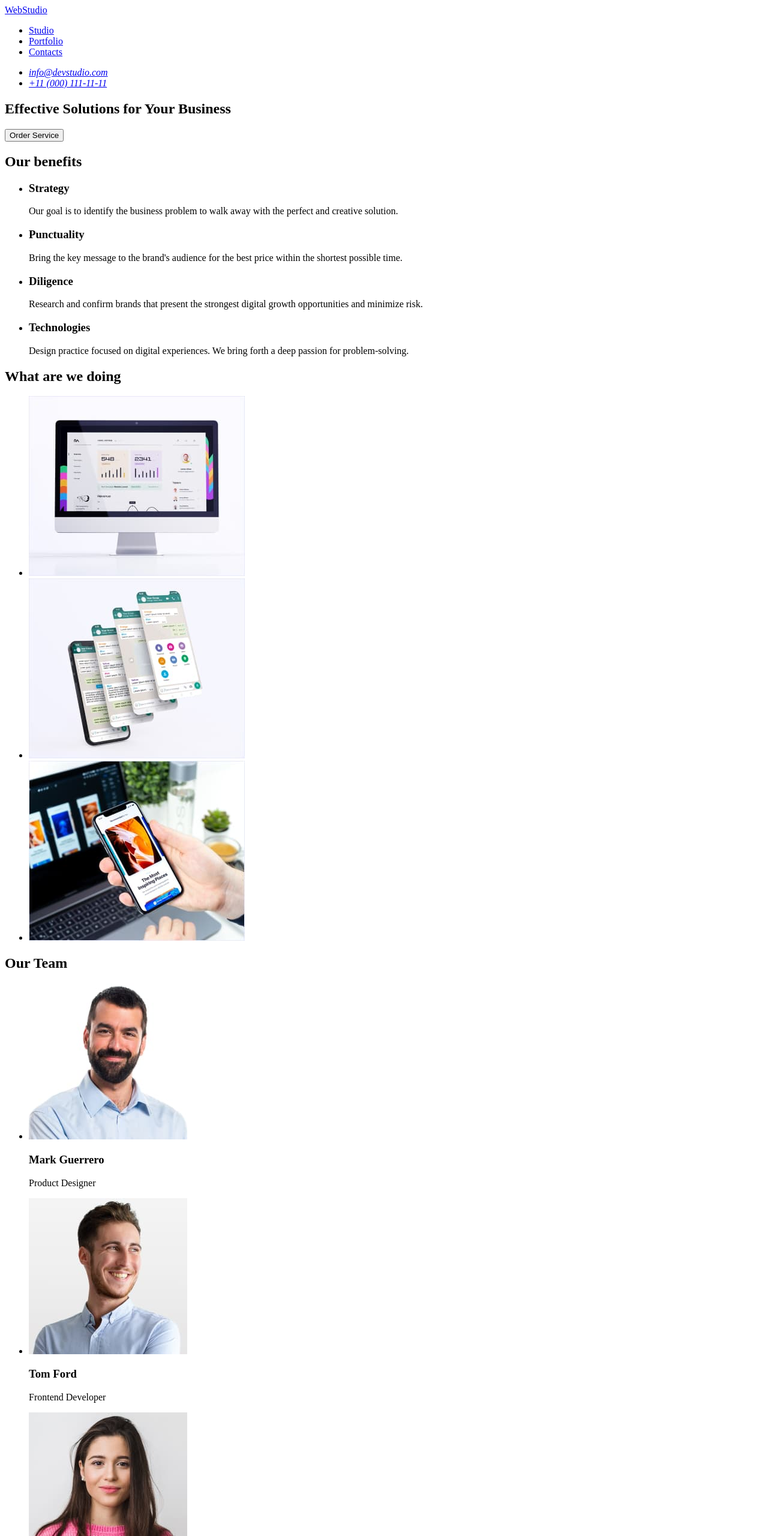
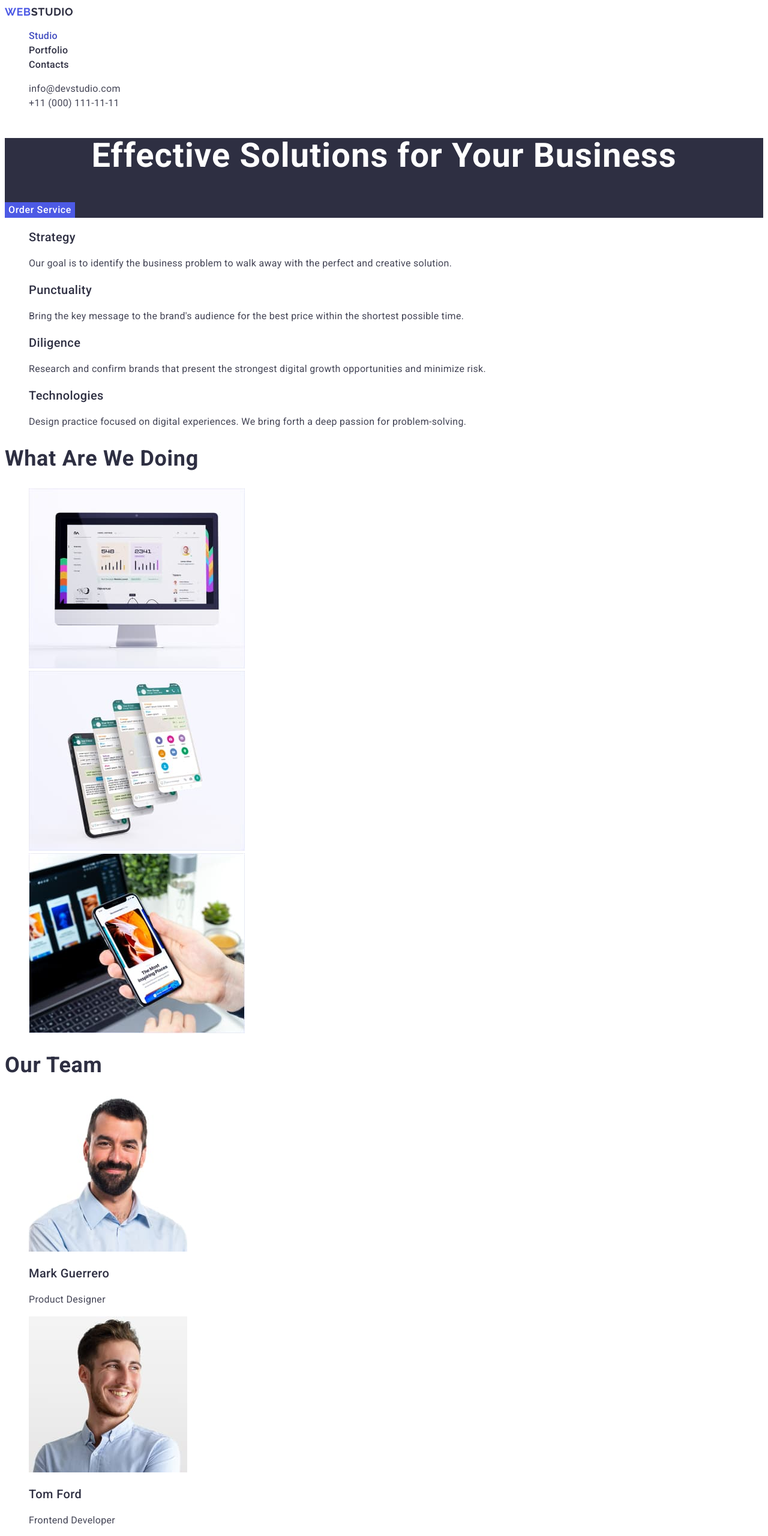
Before and after one commit to KravchenkoDmitry1976/goit-markup-hw-02, a plain HTML site: page index.html in a window 1280 px wide. Shown: the top 2560 px of the page at 60% size. Drawn offline with Linux system fonts and the light colour scheme.

Commit message:
add hw-02

```diff
--- /dev/null
+++ b/CSS/styles.css
@@ -0,0 +1,178 @@
+:root{
+    --primary-brand:#4D5AE5;
+    --pressed-state:#404BBF;
+    --dark:#2E2F42;
+    --succes:#31D0AA;
+    --text:#434455;
+    --subtle-text:#8E8F99;
+    --accent:#E7E9FC;
+    --light:#F4F4FD;
+    --modal-overlay:#2E2F42;
+    --hero-background:#2E2F42;
+}
+body{
+    font-family: 'Roboto', sans-serif;
+    color:var(--text);
+}
+.list{
+    list-style: none;
+}
+.visually-hidden{
+    position: absolute;
+    white-space: nowrap;
+    width: 1px;
+    height: 1px;
+    overflow: hidden;
+    border: 0;
+    padding: 0;
+    clip: rect(0 0 0 0);
+    clip-path: inset(50%);
+    margin: -1px;
+}
+.site-logo{
+font-family: 'Raleway';
+font-weight: 800;
+font-size: 18px;
+line-height: 1.33;
+letter-spacing: 0.03em;
+text-transform: uppercase;
+color:var(--primary-brand);
+text-decoration: none;
+}
+.site-logo-piece{
+    color:var(--dark);
+}
+.nav-link{
+font-weight: 500;
+font-size: 16px;
+line-height: 1.50;
+letter-spacing: 0.02em;
+text-decoration: none;
+color:var(--hero-background);
+}
+.nav-link.current{
+    color: var(--pressed-state);
+}
+.nav-link:focus,
+.nav-link:hover{
+    color: var(--pressed-state);
+}
+.contacts-link{
+    font-style: normal;
+    font-size: 16px;
+    line-height: 1.50;
+    letter-spacing: 0.02em;
+    text-decoration: none;
+    color: var(--text);
+}
+.contacts-link:focus,
+.contacts-link:hover{
+    color: var(--pressed-state);
+}
+.hero{
+    background-color: var(--dark);
+}
+.hero-title{
+font-weight: 700;
+font-size: 56px;
+line-height: 1.07;
+letter-spacing: 0.02em;
+text-align: center;
+color: #FFFFFF;
+}
+.hero-btn{
+font-family:inherit;
+font-weight: 500;
+font-size: 16px;
+line-height: 1.50;
+letter-spacing: 0.04em;
+color: #FFFFFF;
+background-color: var(--primary-brand);
+border: none;
+}
+.hero-btn:focus,
+.hero-btn:hover{
+    background-color: var(--pressed-state);
+}
+.benefits-title{
+font-weight: 500;
+font-size: 20px;
+line-height: 1.20;
+letter-spacing: 0.02em;
+color: var(--dark);
+}
+.benefits-txt{
+font-size: 16px;
+line-height: 1.50;
+letter-spacing: 0.02em;
+color: var(--text);
+}
+.activity-title{
+font-weight: 700;
+font-size: 36px;
+line-height: 1.11;
+letter-spacing: 0.02em;
+text-transform: capitalize;
+color: var(--dark);
+}
+.team-title{
+font-weight: 700;
+font-size: 36px;
+line-height: 1.11;
+letter-spacing: 0.02em;
+text-transform: capitalize;
+color: var(--dark);
+}
+.team-member{
+font-weight: 500;
+font-size: 20px;
+line-height: 1.20;
+letter-spacing: 0.02em;
+color: var(--dark);
+}
+.team-txt{
+font-size: 16px;
+line-height: 1.50;
+letter-spacing: 0.02em;
+color: var(--text);
+}
+.site-footer{
+    background-color: var(--dark);
+}
+.footer-txt{
+font-size: 16px;
+line-height: 1.50;
+letter-spacing: 0.02em;
+color: var(--accent);
+}
+.site-logo-piece-footer{
+    color: var(--light);
+}
+.filter-btn{
+    font-family:inherit;
+    font-weight: 500;
+    font-size: 16px;
+    line-height: 1.50;
+    letter-spacing: 0.04em;
+    color: var(--primary-brand);
+    background-color: var(--light);
+    border: none;
+}
+.filter-btn:focus,
+.filter-btn:hover{
+    background-color: var(--pressed-state);
+    color: #FFFFFF;
+}
+.portfolio-title{
+font-weight: 500;
+font-size: 20px;
+line-height: 1.20;
+letter-spacing: 0.02em;
+color: var(--dark);
+}
+.portfolio-txt{
+font-size: 16px;
+line-height: 1.50;
+letter-spacing: 0.02em;
+color: var(--text);
+}
--- a/index.html
+++ b/index.html
@@ -5,88 +5,92 @@
     <meta http-equiv="X-UA-Compatible" content="IE=edge">
     <meta name="viewport" content="width=device-width, initial-scale=1.0">
     <title>WEBSTUDIO</title>
+    <link rel="preconnect" href="https://fonts.googleapis.com">
+    <link rel="preconnect" href="https://fonts.gstatic.com" crossorigin>
+    <link href="https://fonts.googleapis.com/css2?family=Raleway:wght@700&family=Roboto:wght@400;500;700;900&display=swap" rel="stylesheet">
+    <link rel="stylesheet" href="CSS/styles.css">
 </head>
 <body>
-    <header>
-        <nav>
-            <a href="/">WebStudio</a>
-            <ul>
-            <li><a href="./index.html">Studio</a></li>
-            <li><a href="#">Portfolio</a></li>
-            <li><a href="#">Contacts</a></li>
+    <header class="header">
+        <nav class="site-navigation">
+            <a class="site-logo" href="./index.html">WEB<span class="site-logo-piece">STUDIO</span></a>
+            <ul class="nav-list list">
+            <li class="nav-item"><a class="nav-link current" href="./index.html">Studio</a></li>
+            <li class="nav-item"><a class="nav-link" href="./portfolio.html">Portfolio</a></li>
+            <li class="nav-item"><a class="nav-link" href="#">Contacts</a></li>
             </ul>
         </nav>
-        <address>
-        <ul>
-            <li><a href="mailto:info@devstudio.com">info@devstudio.com</a></li>
-            <li><a href="tel:+110001111111">+11 (000) 111-11-11</a></li>
+        <address class="contacts">
+        <ul class="contacts-list list">
+            <li class="conacts-item"><a class="contacts-link" href="mailto:info@devstudio.com">info@devstudio.com</a></li>
+            <li class="conacts-item"><a class="contacts-link" href="tel:+110001111111">+11 (000) 111-11-11</a></li>
         </ul>
     </address>
     </header>
     <main>
-        <section>
-            <h1>Effective Solutions for Your Business</h1>
-            <button type="button">Order Service</button>
+        <section class="hero">
+            <h1 class="hero-title">Effective Solutions for Your Business</h1>
+            <button type="button" class="hero-btn">Order Service</button>
         </section>
-        <section>
-            <h2>Our benefits</h2>
-           <ul>
-            <li>
-                <h3>Strategy</h3>
-                <p>Our goal is to identify the business
+        <section class="benefits">
+            <h2 class="visually-hidden">Our benefits</h2>
+           <ul class="benefits-list list">
+            <li class="benefits-item">
+                <h3 class="benefits-title">Strategy</h3>
+                <p class="benefits-txt">Our goal is to identify the business
                 problem to walk away with the perfect and creative solution. </p>
             </li>
-            <li>
-                <h3>Punctuality</h3>
-                <p>Bring the key message to the brand's audience for the best price within the shortest possible time.</p>
+            <li class="benefits-item">
+                <h3 class="benefits-title">Punctuality</h3>
+                <p class="benefits-txt">Bring the key message to the brand's audience for the best price within the shortest possible time.</p>
             </li>
-            <li>
-                <h3>Diligence</h3>
-                <p>Research and confirm brands that present the strongest digital growth opportunities and minimize risk.</p>
+            <li class="benefits-item">
+                <h3 class="benefits-title">Diligence</h3>
+                <p class="benefits-txt">Research and confirm brands that present the strongest digital growth opportunities and minimize risk.</p>
             </li>
-            <li>
-                <h3>Technologies</h3>
-                <p>Design practice focused on digital experiences. We bring forth a deep passion for problem-solving.</p>
+            <li class="benefits-item">
+                <h3 class="benefits-title">Technologies</h3>
+                <p class="benefits-txt">Design practice focused on digital experiences. We bring forth a deep passion for problem-solving.</p>
             </li>
            </ul>
            </section>
-           <section>
-            <h2>What are we doing</h2>
-            <ul>
-                <li><img src="./images/box1.jpg" alt="some gadgets" width="360" height="300"></li>
-                <li><img src="./images/box2.jpg" alt="some gadgets" width="360" height="300"></li>
-                <li><img src="./images/box3.jpg" alt="some gadgets" width="360" height="300"></li>
+           <section class="activity">
+            <h2 class="activity-title">What are we doing</h2>
+            <ul class="activity-list list">
+                <li class="activity-item"><img class="activity-img" src="./images/box1.jpg" alt="some gadgets" width="360" height="300"></li>
+                <li class="activity-item"><img class="activity-img" src="./images/box2.jpg" alt="some gadgets" width="360" height="300"></li>
+                <li class="activity-item"><img class="activity-img" src="./images/box3.jpg" alt="some gadgets" width="360" height="300"></li>
             </ul>
            </section>
-           <section>
-            <h2>Our Team</h2>
-            <ul>
-                <li>
-                    <img src="./images/Mark_Guerrero.jpg" alt="Mark Guerrero photo" width="264" height="260">
-                    <h3>Mark Guerrero</h3>
-                    <p>Product Designer</p>
+           <section class="team">
+            <h2 class="team-title">Our Team</h2>
+            <ul class="team-list list">
+                <li class="team-item">
+                    <img class="team-img" src="./images/Mark_Guerrero.jpg" alt="Mark Guerrero photo" width="264" height="260">
+                    <h3 class="team-member">Mark Guerrero</h3>
+                    <p class="team-txt">Product Designer</p>
                 </li>
-                <li>
-                    <img src="./images/Tom_Ford.jpg" alt="Tom Ford photo" width="264" height="260">
-                    <h3>Tom Ford</h3>
-                    <p>Frontend Developer</p>
+                <li class="team-item">
+                    <img class="team-img" src="./images/Tom_Ford.jpg" alt="Tom Ford photo" width="264" height="260">
+                    <h3 class="team-member">Tom Ford</h3>
+                    <p class="team-txt">Frontend Developer</p>
                 </li>
-                <li>
-                    <img src="./images/Camila_Garcia.jpg" alt="Camila Garcia photo" width="264" height="260">
-                    <h3>Camila Garcia</h3>
-                    <p>Marketing</p>
+                <li class="team-item">
+                    <img class="team-img" src="./images/Camila_Garcia.jpg" alt="Camila Garcia photo" width="264" height="260">
+                    <h3 class="team-member">Camila Garcia</h3>
+                    <p class="team-txt">Marketing</p>
                 </li>
-                <li>
-                    <img src="./images/Daniel_Wilson.jpg" alt="Daniel Wilson photo" width="264" height="260">
-                    <h3>Daniel Wilson</h3>
-                    <p>UI Designer</p>
+                <li class="team-item">
+                    <img class="team-img" src="./images/Daniel_Wilson.jpg" alt="Daniel Wilson photo" width="264" height="260">
+                    <h3 class="team-member">Daniel Wilson</h3>
+                    <p class="team-txt">UI Designer</p>
                 </li>
             </ul>
            </section>
     </main>
-           <footer>
-            <a href="./index.html">WebStudio</a>
-            <p>Increase the flow of customers and sales for your business with digital marketing & growth solutions.</p>
+           <footer class="site-footer">
+            <a class="site-logo" href="./index.html">Web<span class="site-logo-piece-footer">Studio</span></a>
+            <p class="footer-txt">Increase the flow of customers and sales for your business with digital marketing & growth solutions.</p>
            </footer>
 </body>
 </html>
```
Also changed, not shown: portfolio.html (added, +112 -0 lines), images/portfolio-img1.jpg (added), images/portfolio-img2.jpg (added), images/portfolio-img3.jpg (added), images/portfolio-img4.jpg (added), images/portfolio-img5.jpg (added), images/portfolio-img6.jpg (added), images/portfolio-img7.jpg (added), images/portfolio-img8.jpg (added), images/portfolio-img9.jpg (added).
